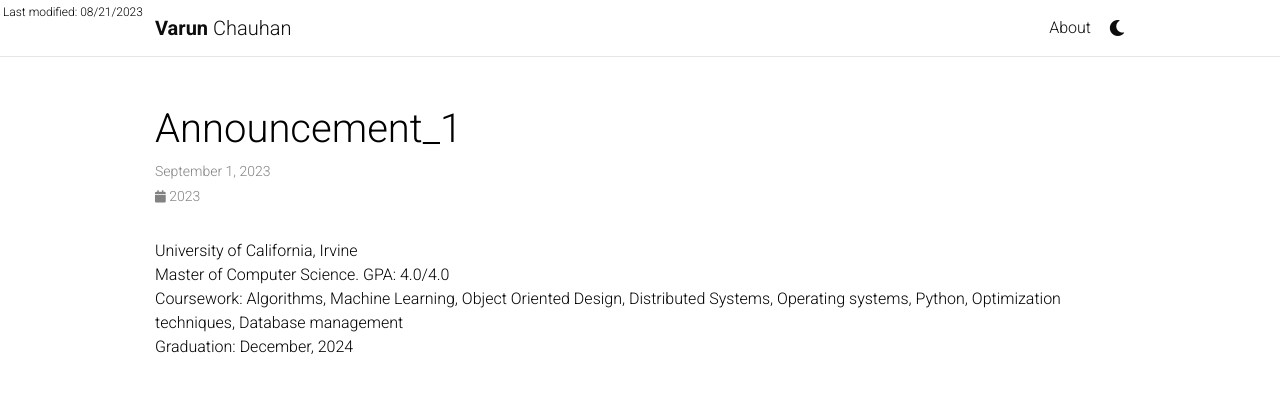
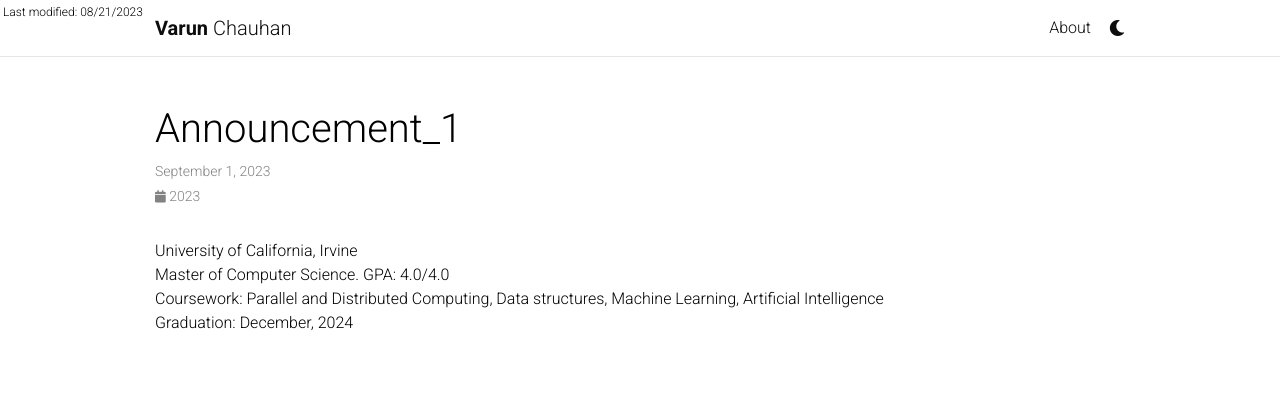
Before and after one commit to varunhc/varunhc.github.io, a Jekyll site: the page built from _news/announcement_1.md, in a window 1280 px wide. Shown: the top 393 px of the page. Built offline with Jekyll 4.4.1, drawn with Linux system fonts in a browser that asks for light colours; comment, search, counter and statistics services are not loaded; a style sheet for code colours, icons or effects is not loaded.

Commit message:
Update announcement_1.md

```diff
--- a/_news/announcement_1.md
+++ b/_news/announcement_1.md
@@ -6,5 +6,5 @@ inline: true
 
 <span> University of California, Irvine
 <br> Master of Computer Science. GPA: 4.0/4.0
-<br> Coursework: Algorithms, Machine Learning, Object Oriented Design, Distributed Systems, Operating systems, Python, Optimization techniques, Database management
+<br> Coursework: Parallel and Distributed Computing, Data structures, Machine Learning, Artificial Intelligence
 <br> Graduation: December, 2024 </span>
```
